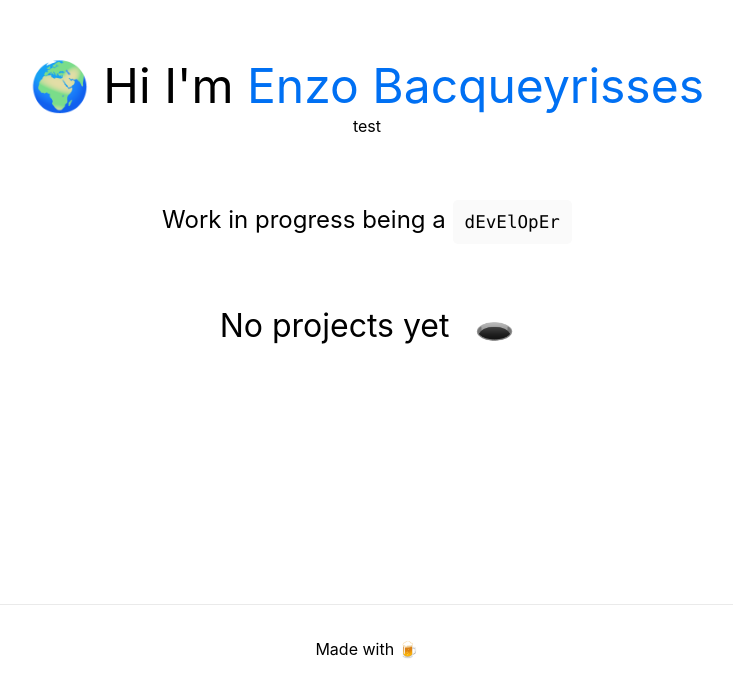
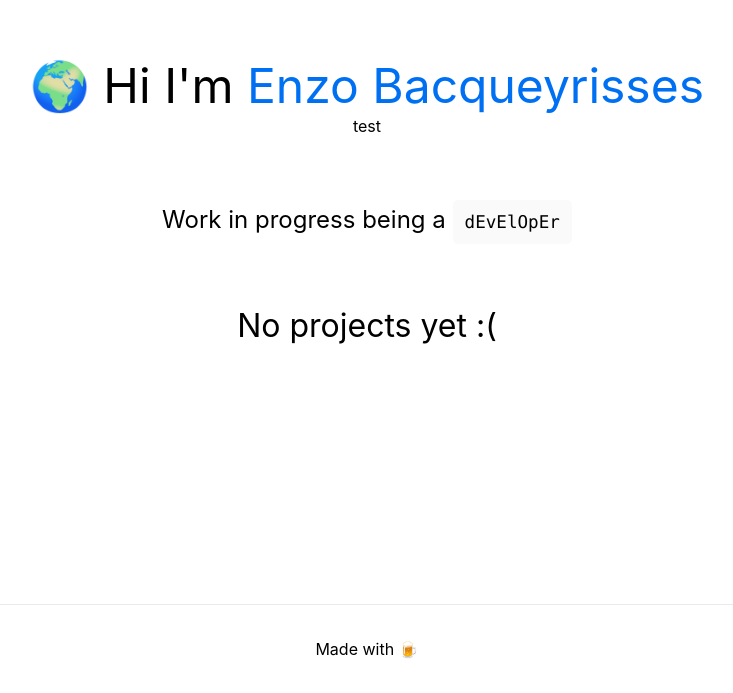
Before and after one commit to bacqueyrisses/portfolio, a Next.js app: page / in a window 1280 px wide. Shown: the part 196-889 px from the top of the page, without its empty margins (273-1006 px from the left). Built offline with nearby package versions, Linux system fonts and the light colour scheme.

Commit message:
Change content

```diff
--- a/pages/index.js
+++ b/pages/index.js
@@ -58,7 +58,7 @@ export default function Home() {
               </div>
         }
         {projects.length == 0 && (
-          <p style={{fontSize: '2rem'}}>No projects yet <span style={{marginLeft: '1rem'}}>🕳️</span></p>
+          <p style={{fontSize: '2rem'}}>No projects yet :(</p>
         )
         }
 
```
